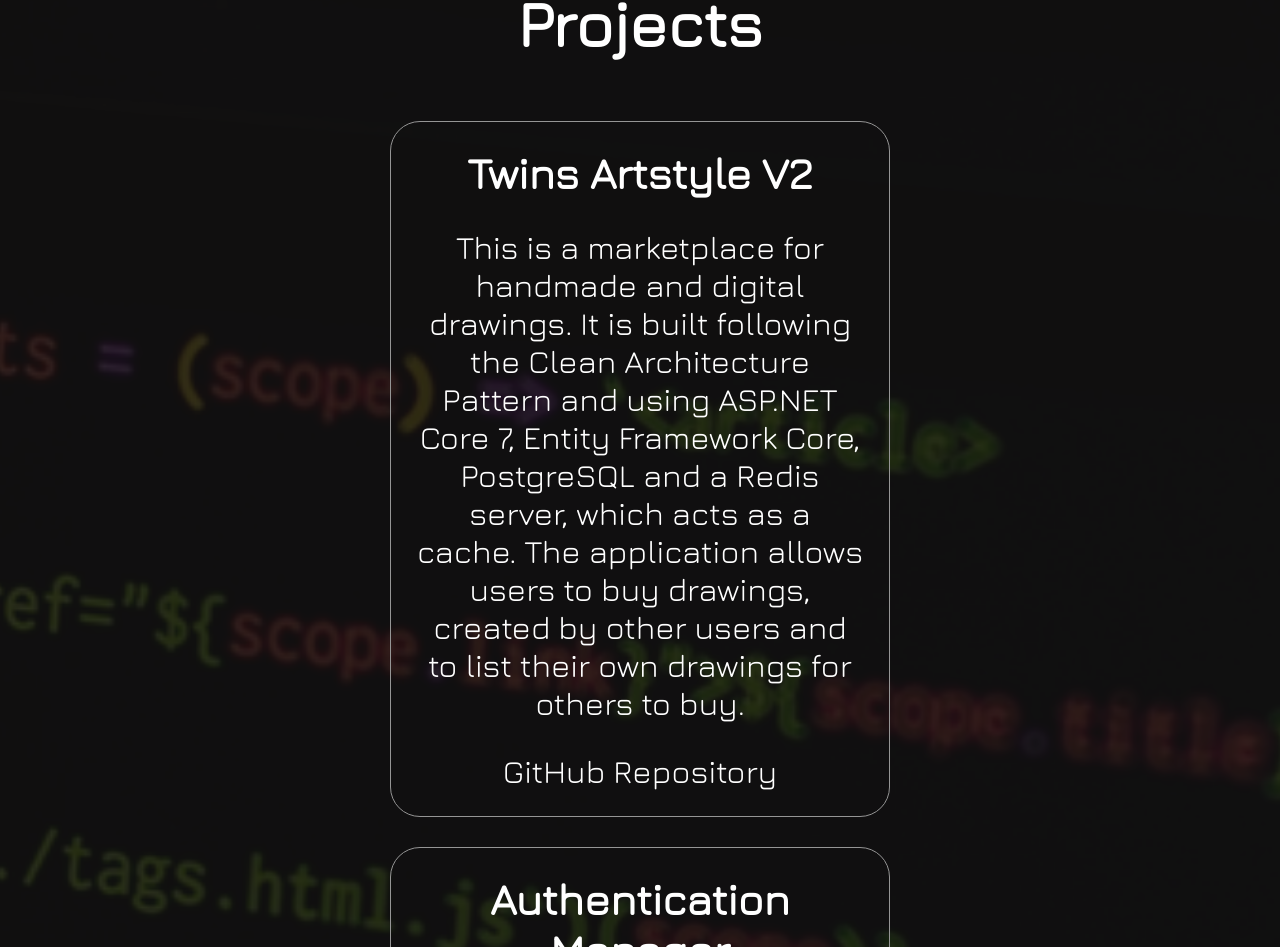
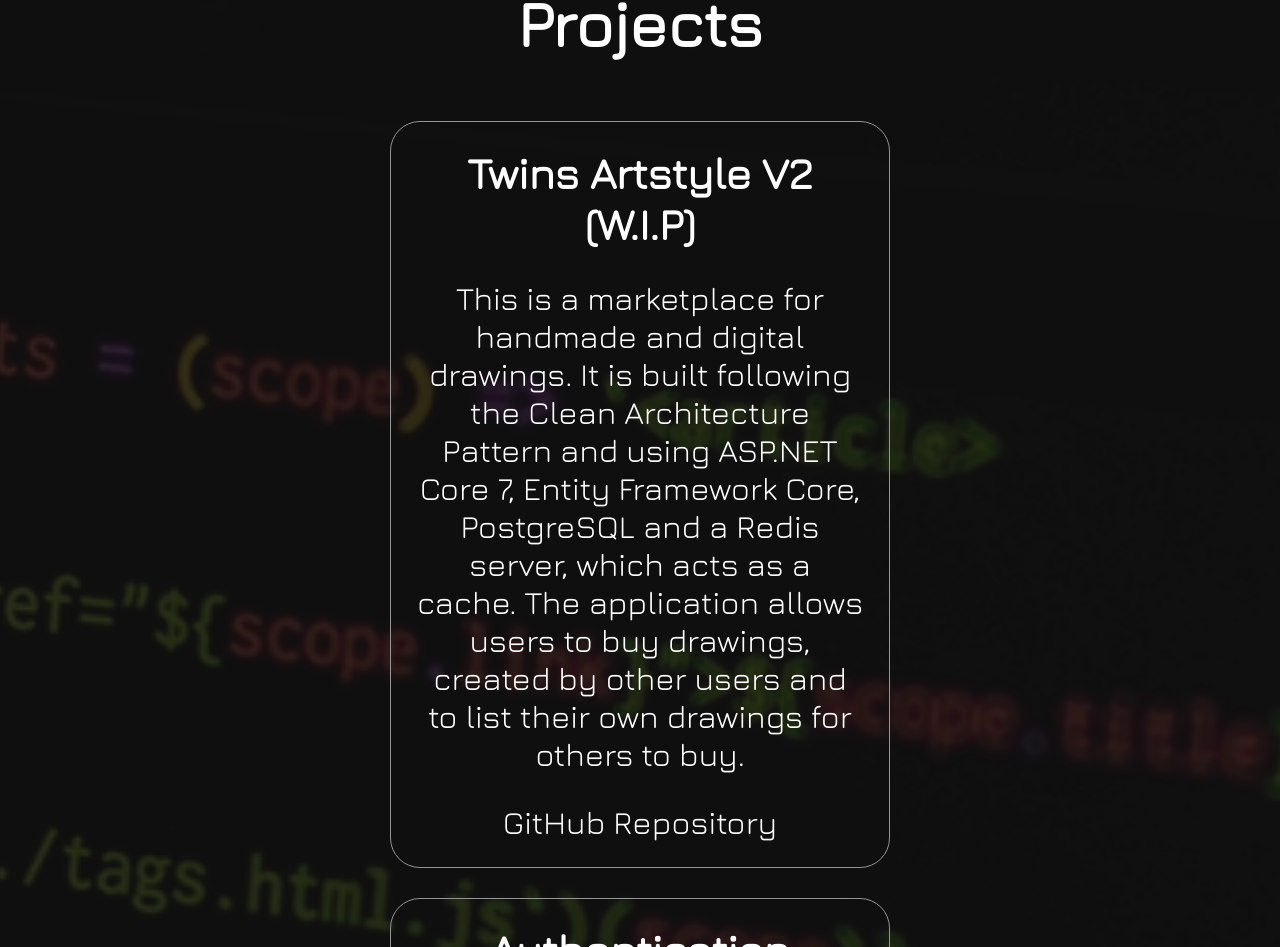
Before and after one commit to boris264/Portfolio, a React (Vite) app: page / in a window 1280 px wide. Shown: the part 1059-2006 px from the top of the page. Built offline with nearby package versions, Linux system fonts and the light colour scheme.

Commit message:
Added a isWIP prop to the ProjectCard to indicate if a project is a work in progress.

```diff
--- a/src/components/Project/ProjectCard.jsx
+++ b/src/components/Project/ProjectCard.jsx
@@ -1,9 +1,9 @@
 import styles from './ProjectCard.module.css';
 
-function ProjectCard({ name, description, githubRepositoryLink, repositorySiteName }) {
+function ProjectCard({ name, description, githubRepositoryLink, repositorySiteName, isWIP }) {
     return (
         <div className={styles.projectCard}>
-            <h3>{name}</h3>
+            <h3>{name} {isWIP ? "(W.I.P)" : ""}</h3>
             <p>{description}</p>
             <a target="_blank" className="hoverTransition" href={githubRepositoryLink}>GitHub Repository</a>
         </div>
--- a/src/components/Project/ProjectsContainer.jsx
+++ b/src/components/Project/ProjectsContainer.jsx
@@ -6,6 +6,7 @@
         name: "Twins Artstyle V2",
         description: "This is a marketplace for handmade and digital drawings. It is built following the Clean Architecture Pattern and using ASP.NET Core 7, Entity Framework Core, PostgreSQL and a Redis server, which acts as a cache. The application allows users to buy drawings, created by other users and to list their own drawings for others to buy.",
         link: "https://github.com/boris264/TwinsArtstyleV2",
+        isWIP: true
     },
     {
         name: "Authentication Manager",
@@ -27,7 +28,8 @@
                                     key={p.link}
                                     name={p.name}
                                     description={p.description}
-                                    githubRepositoryLink={p.link} />)
+                                    githubRepositoryLink={p.link}
+                                    isWIP={p.isWIP} />)
             }
         </div>
     );
```
